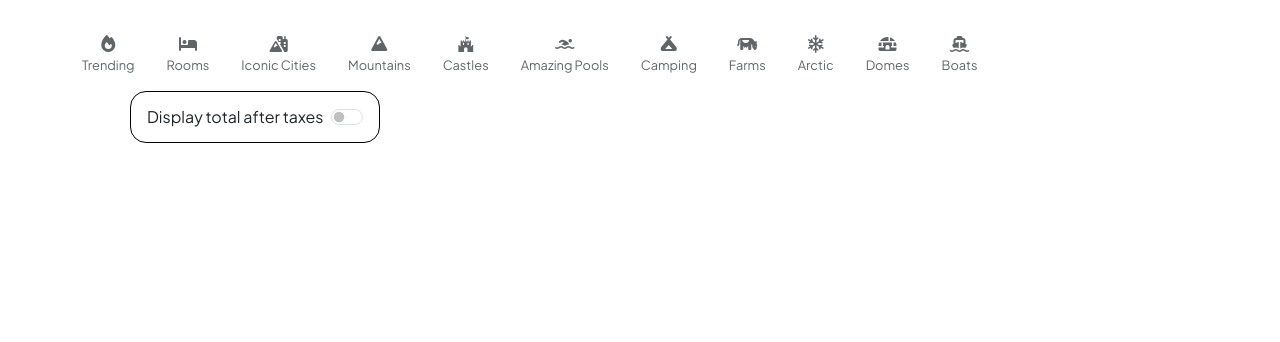
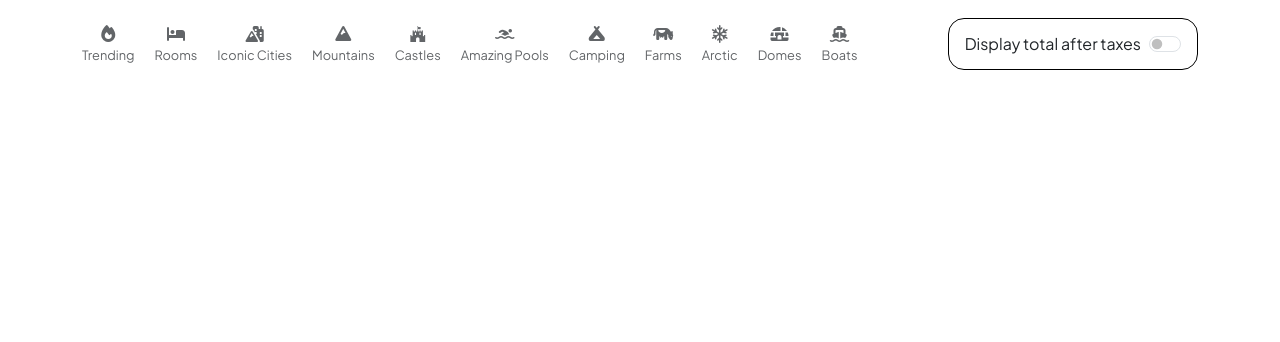
Before and after one commit to DeepakKumarBehera-tech/Airbnb-Clone-Project, a Node project: template views/listings/index.ejs in a window 1280 px wide. Shown: the part 80-422 px from the top of the page. Run offline with Node 20 templates, Linux system fonts and the light colour scheme; the template is opened without the code that fills it, so the values that code supplies are empty; some libraries are stand-ins or nearby versions.

Commit message:
Fix Airbnb listings responsive layout

```diff
--- a/views/listings/index.ejs
+++ b/views/listings/index.ejs
@@ -1,17 +1,23 @@
 <% layout("/layouts/boilerplate") %>
 
 <style>
+
+
 #filters {
     display: flex;
-    flex-wrap: wrap;
+    flex-wrap: nowrap;
     align-items: center;
+    gap: 1.25rem;
+    width: 100%;
+    padding-top: 1.1rem;
+    margin-bottom: -1.5rem;
 }
 
 .filter {
     text-align: center;
-    margin-right: 2rem;
-    margin-top: 2rem;
+    margin: 0;
     opacity: 0.7;
+    flex-shrink: 0;
 }
 
 .filter:hover {
@@ -21,6 +27,8 @@
 
 .filter p {
     font-size: 0.8rem;
+    margin-bottom: 0;
+    white-space: nowrap;
 }
 
 .tax-info {
@@ -32,9 +40,21 @@
     border-radius: 1rem;
     height: 3.25rem;
     padding: 1rem;
-    margin-left: 3rem;
+    margin-left: auto;
     display: flex;
     align-items: center;
+    flex-shrink: 0;
+    white-space: nowrap;
+}
+
+@media (max-width: 1199px) {
+    #filters {
+        flex-wrap: wrap;
+    }
+
+    .tax-toggle {
+        margin-left: 0;
+    }
 }
 </style>
 
@@ -90,31 +110,36 @@
   <label class="form-check-label" for="switchCheckDefault">Display total after taxes</label>
 </div>
     </div>
-
   </div>
 
-  <div class="row row-cols-lg-3 row-cols-md-3 row-cols-sm-1 mt-3">
+
+<div class="row row-cols-1 row-cols-md-2 row-cols-lg-3 g-4 mt-3">
     <% for(let listing of allListings) { %>
-      <a href="/listings/<%= listing._id %>" class="listing-link">
-    <div class="card col listing-card">
+
+        <a href="/listings/<%= listing._id %>" class="col listing-link">
+            <div class="card listing-card">
                 <img
                     src="<%= listing.image.url %>"
                     class="card-img-top"
                     alt="listing_image"
                     style="height: 20rem"
                 />
+
                 <div class="card-img-overlay"></div>
+
                 <div class="card-body">
                     <p class="card-text">
                         <b><%= listing.title %></b> <br />
                         &#8377; <%= listing.price.toLocaleString("en-IN") %> /night
-          <i class="tax-info"> &nbsp; &nbsp;+18% GST</i>
+                        <i class="tax-info">&nbsp; &nbsp;+18% GST</i>
                     </p>
                 </div>
             </div>
         </a>
+
     <% } %>
 </div>
+
 
   <script>
     let taxSwitch = document.getElementById("switchCheckDefault");
```
Lines whose indentation alone changed are shown as unchanged.
